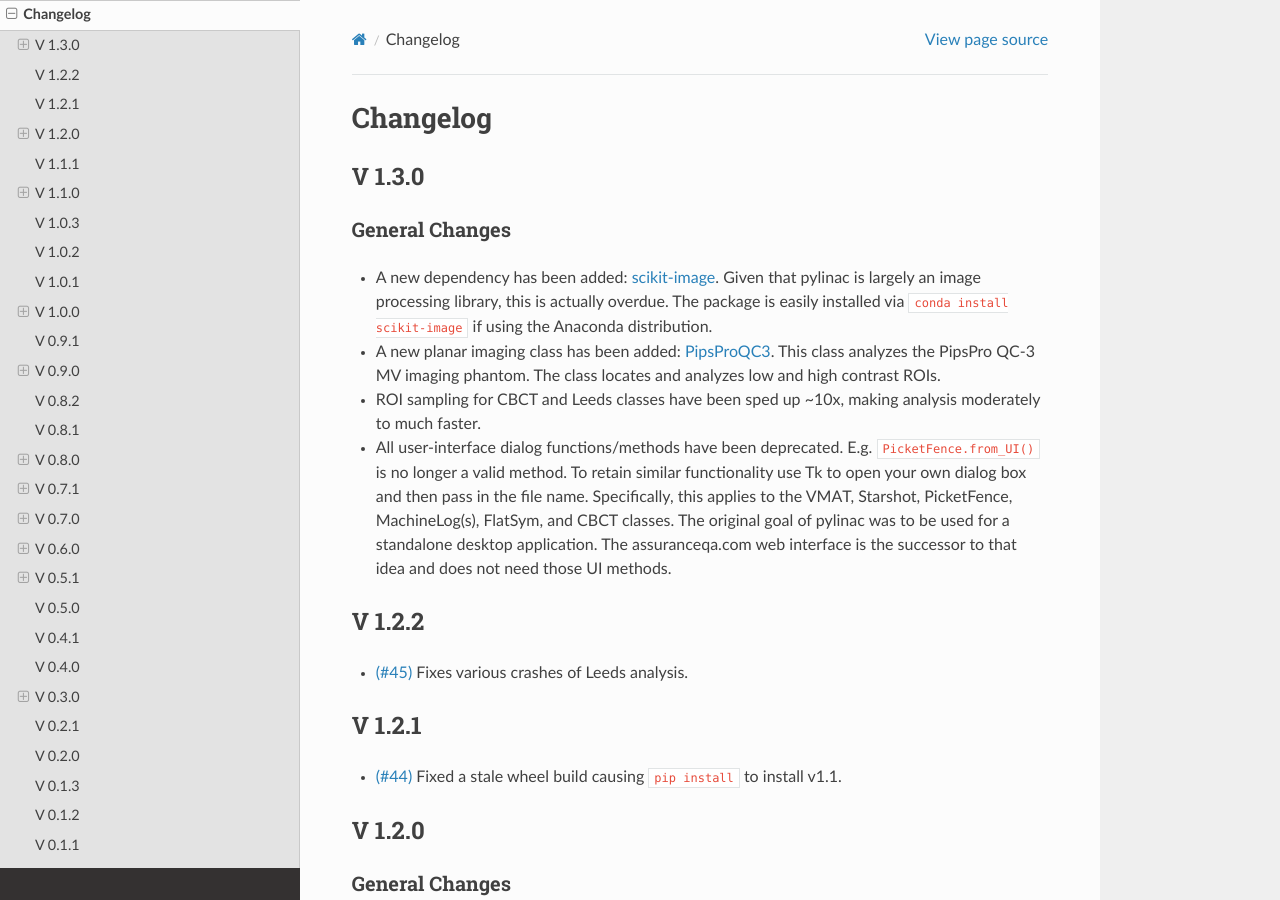
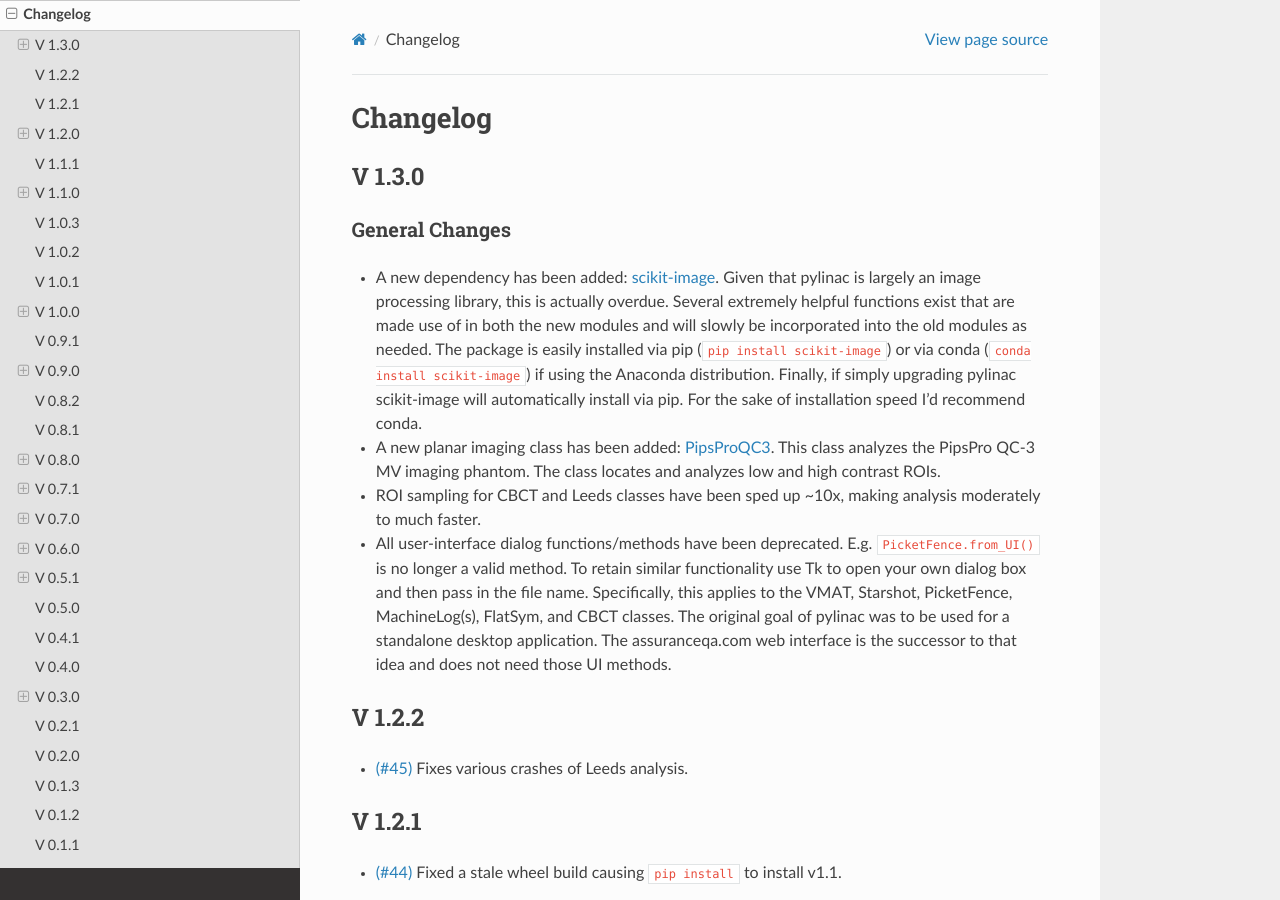
Before and after one commit to jrkerns/pylinac, a Sphinx documentation site: the page built from docs/source/changelog.rst, in a window 1280 px wide and 900 px high. Built offline with Sphinx 7.4.7 and the Read the Docs theme 2.0.0, drawn with Linux system fonts in a browser that asks for light colours.

Commit message:
updated changelog

```diff
--- a/docs/source/changelog.rst
+++ b/docs/source/changelog.rst
@@ -10,8 +10,11 @@ General Changes
 ^^^^^^^^^^^^^^^
 
 * A new dependency has been added: `scikit-image <http://scikit-image.org/>`_. Given that pylinac is largely an image
-  processing library, this is actually overdue. The package is easily installed via
-  ``conda install scikit-image`` if using the Anaconda distribution.
+  processing library, this is actually overdue. Several extremely helpful functions exist that are made use
+  of in both the new modules and will slowly be incorporated into the old modules as needed.
+  The package is easily installed via pip (``pip install scikit-image``)
+  or via conda (``conda install scikit-image``) if using the Anaconda distribution. Finally, if simply upgrading
+  pylinac scikit-image will automatically install via pip. For the sake of installation speed I'd recommend conda.
 * A new planar imaging class has been added:
   `PipsProQC3 <http://pylinac.readthedocs.org/en/latest/planar_imaging.html#pipspro-phantom>`_.
   This class analyzes the PipsPro QC-3 MV imaging phantom. The class locates and analyzes low and high contrast ROIs.
```
